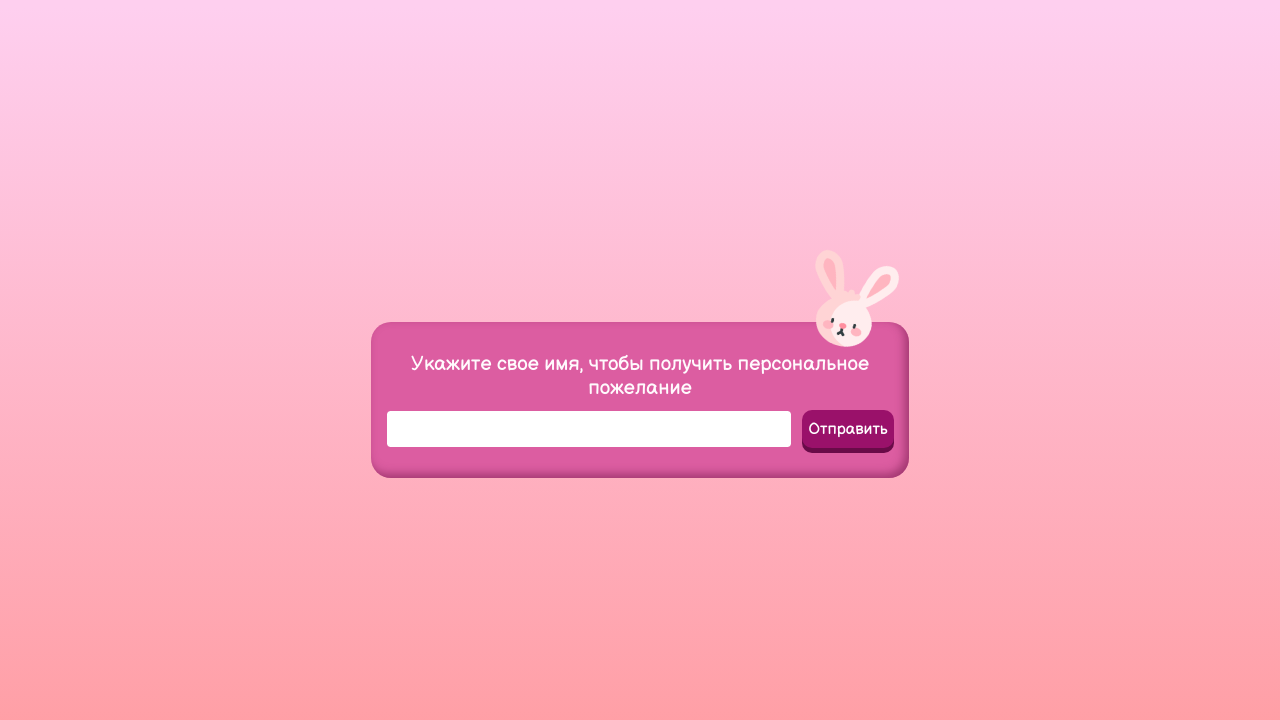
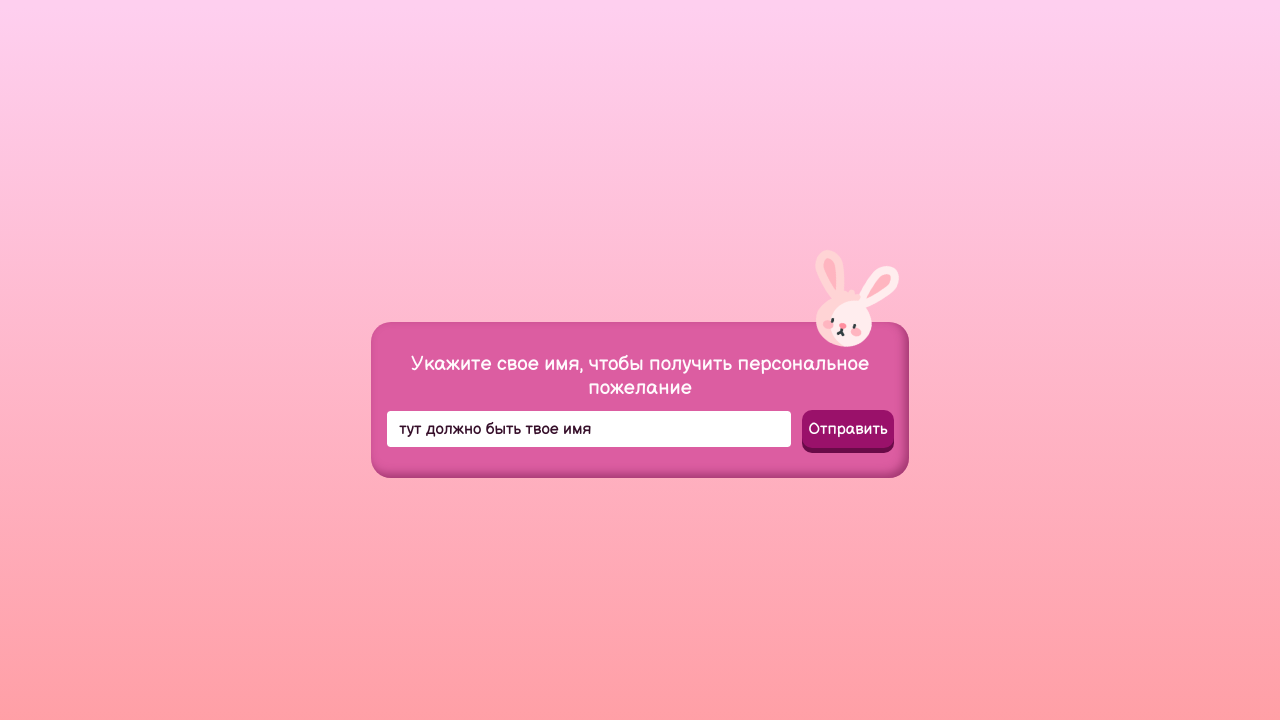
Before and after one commit to Panndora1/wish, a plain HTML site: page index.html in a window 1280 px wide. Drawn offline with Linux system fonts and the light colour scheme.

Commit message:
add placeholder

```diff
--- a/index.html
+++ b/index.html
@@ -21,7 +21,7 @@
                 <div class="name_wrapper">
                     <p class="name_text">Укажите свое имя, чтобы получить персональное пожелание</p>
                     <div class="form">
-                        <input type="text" class="form_input" value="">
+                        <input type="text" class="form_input" value="" placeholder="тут должно быть твое имя">
                         <button class="form_btn">Отправить</button>
                     </div>
                 </div>
--- a/style.css
+++ b/style.css
@@ -100,6 +100,10 @@ input[type="text"] {
     border: 1px solid rgb(220 93 161);
     border-radius: 0.25rem;
     transition: border-color 0.15s ease-in-out, box-shadow 0.15s ease-in-out;
+}
+
+.form_input::placeholder {
+    color: #360f2a;
 }
 
 .form_input:focus {
```
